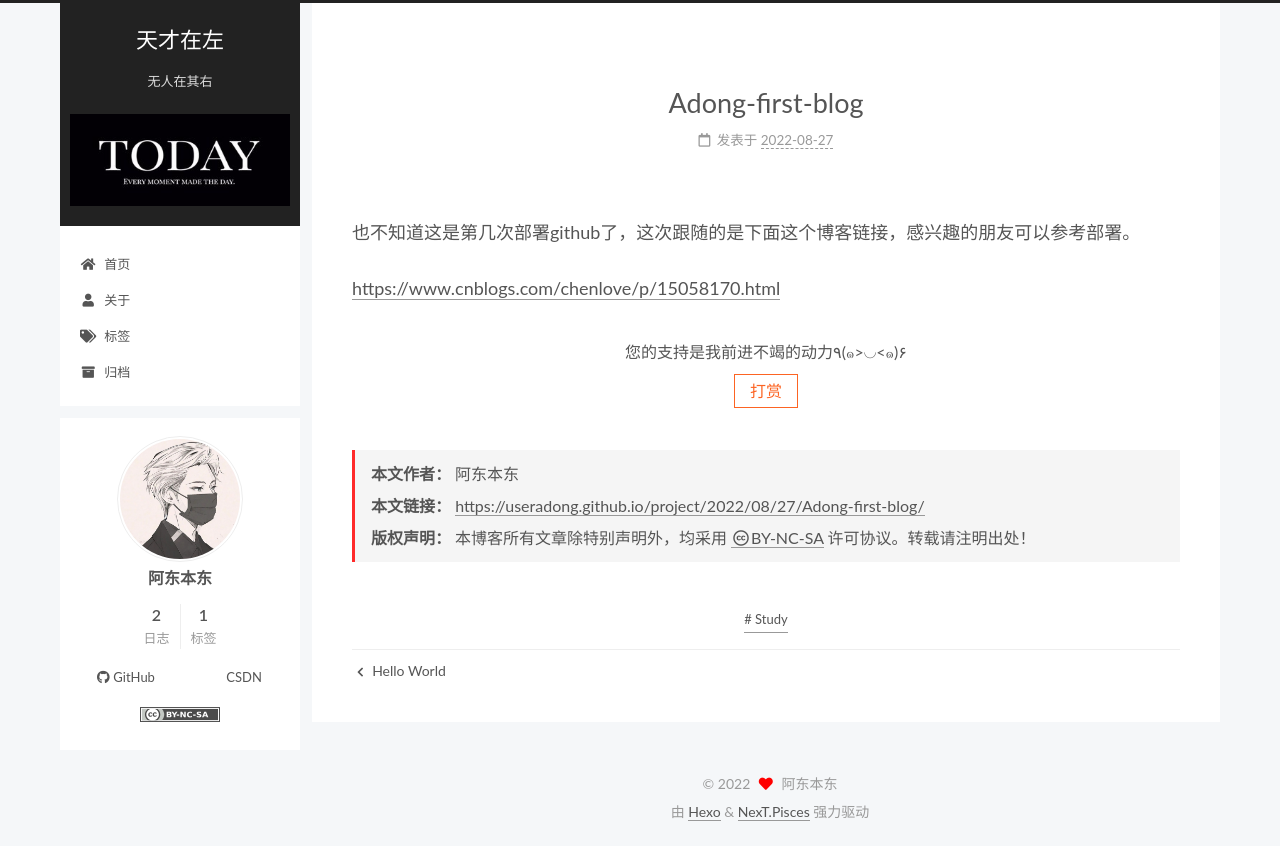
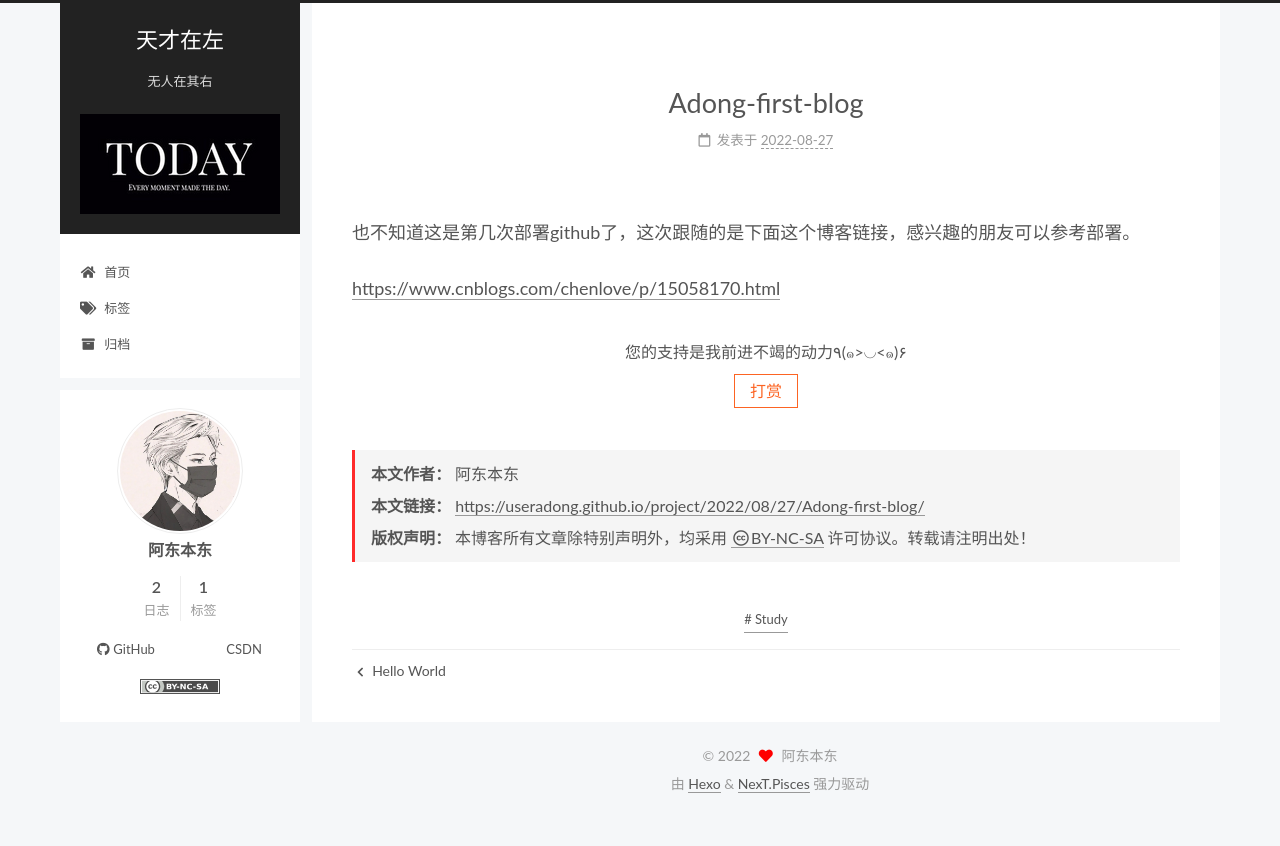
Before and after one commit to UserAdong/UserAdong.github.io, a plain HTML site: page 2022/08/27/Adong-first-blog/index.html in a window 1280 px wide. After the commit the page ends 818 px from the top, so only its background shows below. Drawn offline with Linux system fonts and the light colour scheme; files that its build step writes are made by us from their sources; files whose address does not match are found by name.

Commit message:
Site updated: 2022-08-28 11:23:58

```diff
--- a/2022/08/27/Adong-first-blog/index.html
+++ b/2022/08/27/Adong-first-blog/index.html
@@ -102,7 +102,7 @@
     </a>
       <p class="site-subtitle" itemprop="description">无人在其右</p>
       <a>
-        <img class="custom-logo-image" src="/uploads/logo.png" alt="天才在左">
+        <img class="custom-logo-image" src="/images/logo.png" alt="天才在左">
       </a>
   </div>
 
@@ -120,11 +120,6 @@
         <li class="menu-item menu-item-home">
 
     <a href="/project/" rel="section"><i class="fa fa-home fa-fw"></i>首页</a>
-
-  </li>
-        <li class="menu-item menu-item-about">
-
-    <a href="/project/about/" rel="section"><i class="fa fa-user fa-fw"></i>关于</a>
 
   </li>
         <li class="menu-item menu-item-tags">
--- a/css/main.css
+++ b/css/main.css
@@ -1175,7 +1175,7 @@ pre .javascript .function {
 }
 .links-of-author a::before,
 .links-of-author span.exturl::before {
-  background: #709a13;
+  background: #f177af;
   border-radius: 50%;
   content: ' ';
   display: inline-block;
```
Also changed, not shown: 2022/08/27/hello-world/index.html (+1 -6 lines), archives/2022/08/index.html (+1 -6 lines), archives/2022/index.html (+1 -6 lines), archives/index.html (+1 -6 lines), index.html (+1 -6 lines), tags/Study/index.html (+1 -6 lines), images/logo.png (added), uploads/logo.png (deleted).
